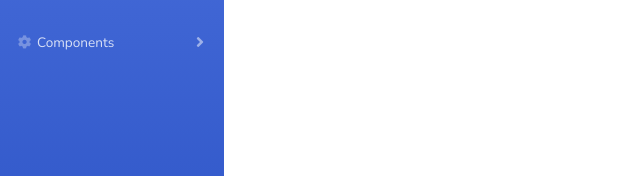
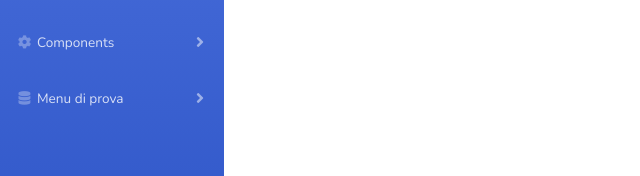
Before and after one commit to ran6195/infostorage, a React (Create React App) app: page / in a window 1280 px wide. Shown: the part 313-489 px from the top of the page, without its empty margins (0-640 px from the left). Built offline with nearby package versions, Linux system fonts and the light colour scheme.

Commit message:
gestione dello stato dei menu (non comp.)

```diff
--- a/src/components/sidebar/ItemCollapsible.js
+++ b/src/components/sidebar/ItemCollapsible.js
@@ -1,46 +1,43 @@
-import React from 'react'
-import SubItem from './SubItem'
-import _ from 'lodash'
-import SubMenuHeader from './SubMenuHeader'
+import React from "react";
+import SubItem from "./SubItem";
+import _ from "lodash";
+import SubMenuHeader from "./SubMenuHeader";
 
 class ItemCollapsible extends React.Component {
-    constructor( props ) {
-        super( props )
+  constructor(props) {
+    super(props);
 
-        this.handleClick = this.handleClick.bind( this )
+    this.handleClick = this.handleClick.bind(this);
   }
 
+  handleClick(e) {
+    e.preventDefault();
+    //console.log( e.target )
+    const tag = e.target.tagName;
+    let el = e.target;
+    let id = "";
 
-
-
-    handleClick( e ) {
-        e.preventDefault()
-        //console.log( e.target )
-        const tag = e.target.tagName
-        let el  = e.target
-        let id = ''
-        //testing branches
-        const prova = {}
-
-
-        switch( tag ) {
-            case 'A':
-                id = el.dataset.target
+    switch (tag) {
+      case "A":
+        id = el.dataset.target;
         break;
 
-            case 'I':
-            case 'SPAN':
-                id = el.parentElement.dataset.target
-                el = el.parentElement
+      case "I":
+      case "SPAN":
+        id = el.parentElement.dataset.target;
+        el = el.parentElement;
         break;
 
       default:
-
     }
 
-        document.getElementById( id ).classList.contains( 'show' ) ? document.getElementById( id ).classList.remove( 'show' ) : document.getElementById( id ).classList.add( 'show' )
+    document.getElementById(id).classList.contains("show")
+      ? document.getElementById(id).classList.remove("show")
+      : document.getElementById(id).classList.add("show");
 
-        el.classList.contains( 'collapsed' ) ? el.classList.remove( 'collapsed' ) : el.classList.add( 'collapsed' )
+    el.classList.contains("collapsed")
+      ? el.classList.remove("collapsed")
+      : el.classList.add("collapsed");
   }
 
   render() {
@@ -48,43 +45,45 @@ class ItemCollapsible extends React.Component {
      * costruzione delle voci del sotto menu
      */
 
-        let subMenu = []
-        let k = 0
-        _.each( this.props.voci , voce => {
-            switch( voce.tipo ) {
+    let subMenu = [];
+    let k = 0;
+    _.each(this.props.voci, voce => {
+      switch (voce.tipo) {
         case "singola":
-                    subMenu.push (
-                        <SubItem href="#" titolo={ voce.titolo } key={ k++ } />
-                    )
+          subMenu.push(<SubItem href="#" titolo={voce.titolo} key={k++} />);
           break;
 
         case "header":
-                    subMenu.push (
-                        <SubMenuHeader titolo={ voce.titolo } key={ k++ } />
-                    )
+          subMenu.push(<SubMenuHeader titolo={voce.titolo} key={k++} />);
           break;
 
         default:
       }
-
-        })
-
+    });
 
     return (
       <li className="nav-item">
-                <a onClick={ this.handleClick } className="nav-link collapsed" href="index.html" data-toggle="collapse" data-target={ this.props.idCollapse } aria-expanded="true" aria-controls="collapseTwo">
-                    <i className={ this.props.icona }></i>
-                    <span>{ this.props.titolo }</span>
+        <a
+          onClick={this.handleClick}
+          className="nav-link collapsed"
+          href="index.html"
+          data-toggle="collapse"
+          data-target={this.props.idCollapse}
+          aria-expanded="true"
+          aria-controls="collapseTwo">
+          <i className={this.props.icona}></i>
+          <span>{this.props.titolo}</span>
         </a>
-                <div id={ this.props.idCollapse } className="collapse" aria-labelledby="headingTwo" data-parent="#accordionSidebar">
-                    <div className="bg-white py-2 collapse-inner rounded">
-                        { subMenu }
-                    </div>
+        <div
+          id={this.props.idCollapse}
+          className="collapse"
+          aria-labelledby="headingTwo"
+          data-parent="#accordionSidebar">
+          <div className="bg-white py-2 collapse-inner rounded">{subMenu}</div>
         </div>
       </li>
-        )
+    );
+  }
 }
 
-}
-
-export default ItemCollapsible
+export default ItemCollapsible;
--- a/src/index.js
+++ b/src/index.js
@@ -1,41 +1,72 @@
-import React from 'react';
-import ReactDOM from 'react-dom';
+import React from "react";
+import ReactDOM from "react-dom";
 //import './index.css';
-import App from './App';
-import * as serviceWorker from './serviceWorker';
+import App from "./App";
+import * as serviceWorker from "./serviceWorker";
 
 const sidebar = {
-    brand : {
-      titolo : 'infostorage' ,
-      icona : 'fas fa-database'
-    } ,
-    voci : [
-      { tipo: 'singola' , titolo: 'Prima voce' , icona: "fas fa-fw fa-tachometer-alt" } ,
-      { tipo: 'divider' , margin: false } ,
-      { tipo: 'heading' , titolo: 'Heading' } ,
+  brand: {
+    titolo: "infostorage",
+    icona: "fas fa-database"
+  },
+  voci: [
+    {
+      tipo: "singola",
+      titolo: "Prima voce",
+      icona: "fas fa-fw fa-tachometer-alt"
+    },
+    { tipo: "divider", margin: false },
+    { tipo: "heading", titolo: "Heading" },
 
-      { tipo: 'singola' , titolo: 'seconda voce' , icona: "fas fa-fw fa-tachometer-alt" } ,
-      { tipo: 'singola' , titolo: 'terza voce' , icona: "fas fa-fw fa-tachometer-alt" } ,
-      { tipo: 'singola' , titolo: 'Prima voce' , icona: "fas fa-fw fa-tachometer-alt" } ,
-      {
-        tipo: 'menu' ,
-        titolo: 'Components' ,
-        titoloSubMenu: "Custom components" ,
-        icona : "fas fa-fw fa-cog" ,
-        voci: [
-          { tipo : 'header' , titolo : "login screens" } ,
-          { tipo: 'singola' , titolo: 'Buttons'} ,
-          { tipo: 'singola' , titolo: 'Cards'} ,
-          { tipo : 'header' , titolo : "Other pages" } ,
-          { tipo: 'singola' , titolo: 'Buttons 2'} ,
-          { tipo: 'singola' , titolo: 'Cards 2'}
-      ] }
-    ]
-  }
+    {
+      tipo: "singola",
+      titolo: "seconda voce",
+      icona: "fas fa-fw fa-tachometer-alt"
+    },
+    {
+      tipo: "singola",
+      titolo: "terza voce",
+      icona: "fas fa-fw fa-tachometer-alt"
+    },
+    {
+      tipo: "singola",
+      titolo: "Prima voce",
+      icona: "fas fa-fw fa-tachometer-alt"
+    },
+    {
+      tipo: "menu",
+      titolo: "Components",
+      titoloSubMenu: "Custom components",
+      icona: "fas fa-fw fa-cog",
+      chiuso: true,
+      voci: [
+        { tipo: "header", titolo: "login screens" },
+        { tipo: "singola", titolo: "Buttons" },
+        { tipo: "singola", titolo: "Cards" },
+        { tipo: "header", titolo: "Other pages" },
+        { tipo: "singola", titolo: "Buttons 2" },
+        { tipo: "singola", titolo: "Cards 2" }
+      ]
+    },
+    {
+      tipo: "menu",
+      titolo: "Menu di prova",
+      titoloSubMenu: "Sotto menu di prva",
+      icona: "fas fa-fw fa-database",
+      chiuso: true,
+      voci: [
+        { tipo: "header", titolo: "login screens" },
+        { tipo: "singola", titolo: "Buttons" },
+        { tipo: "singola", titolo: "Cards" },
+        { tipo: "header", titolo: "Other pages" },
+        { tipo: "singola", titolo: "Buttons 2" },
+        { tipo: "singola", titolo: "Cards 2" }
+      ]
+    }
+  ]
+};
 
-
-
-ReactDOM.render(<App sidebar={ sidebar } />, document.getElementById('wrapper'));
+ReactDOM.render(<App sidebar={sidebar} />, document.getElementById("wrapper"));
 
 // If you want your app to work offline and load faster, you can change
 // unregister() to register() below. Note this comes with some pitfalls.
```
Lines whose indentation alone changed are shown as unchanged.
